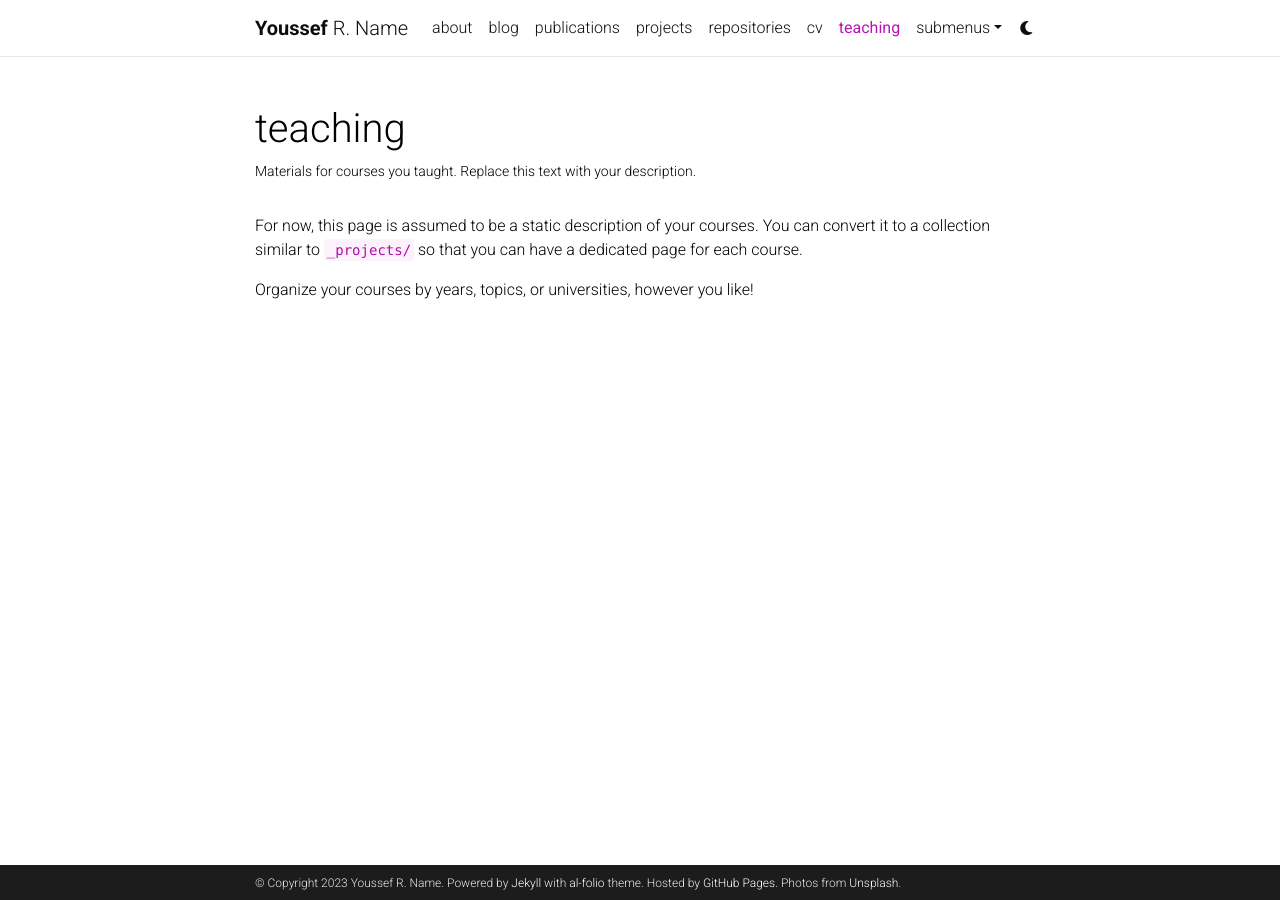
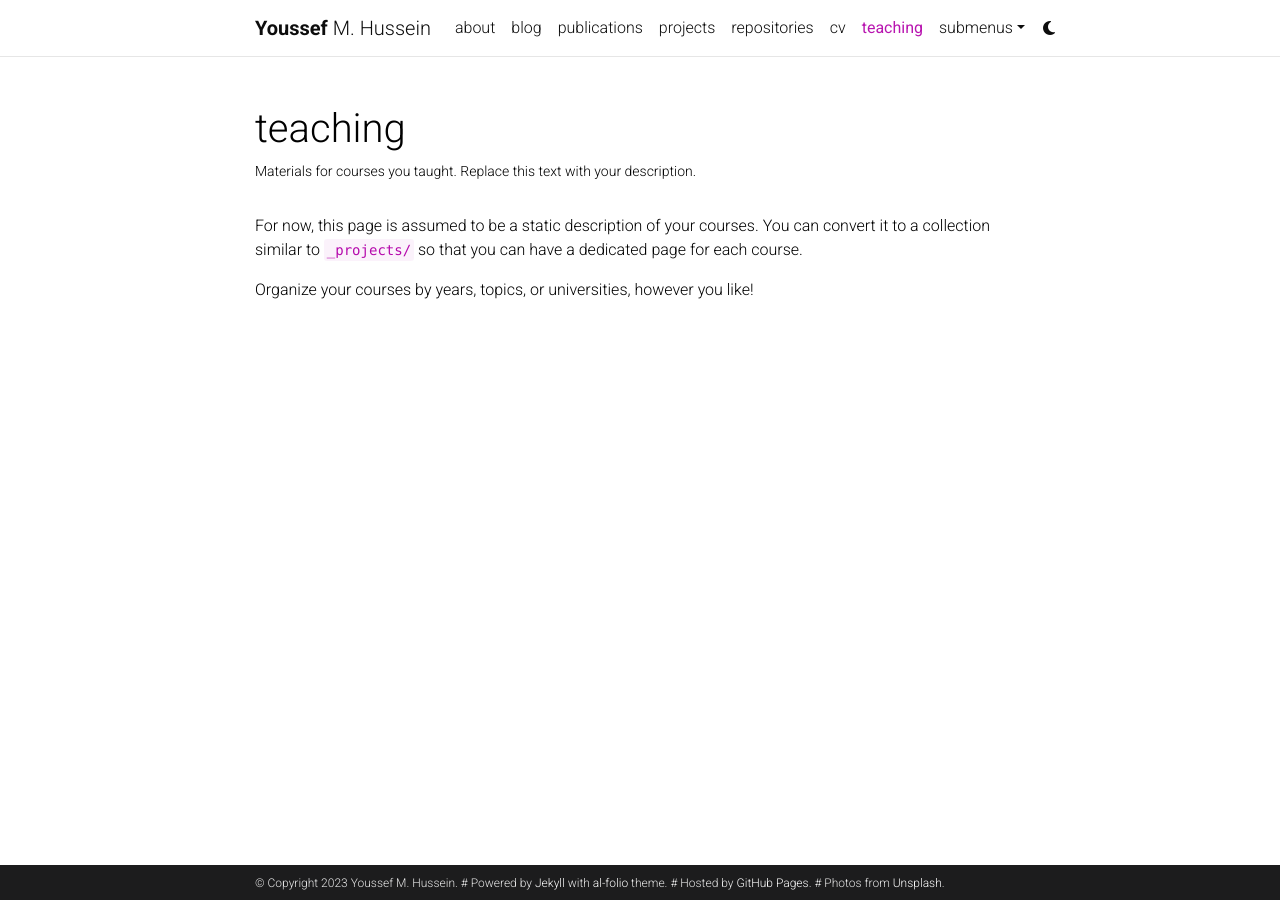
Before and after one commit to joHussien/joHussien.github.io, a Jekyll site: the page built from _pages/teaching.md, in a window 1280 px wide. Built offline with Jekyll 4.4.1, drawn with Linux system fonts in a browser that asks for light colours; comment, search, counter and statistics services are not loaded; a style sheet for code colours, icons or effects is not loaded; some of the changed lines change nothing that is shown.

Commit message:
Update _config.yml

```diff
--- a/_config.yml
+++ b/_config.yml
@@ -4,19 +4,19 @@
 
 title: blank # the website title (if blank, full name will be used instead)
 first_name: Youssef
-middle_name: R.
-last_name: Name
-email: you@example.com
+middle_name: M.
+last_name: Hussein
+email: husse408@umn.edu
 description: > # the ">" symbol means to ignore newlines until "footer_text:"
-  A simple, whitespace theme for academics. Based on [*folio](https://github.com/bogoli/-folio) design.
+  1st year Ph.D. student @Database Management Lab, University of Minnesota - Twin-Cities.
 footer_text: >
-  Powered by <a href="https://jekyllrb.com/" target="_blank">Jekyll</a> with <a href="https://github.com/alshedivat/al-folio">al-folio</a> theme.
-  Hosted by <a href="https://pages.github.com/" target="_blank">GitHub Pages</a>.
-  Photos from <a href="https://unsplash.com" target="_blank">Unsplash</a>.
-keywords: jekyll, jekyll-theme, academic-website, portfolio-website  # add your own keywords or leave empty
+  # Powered by <a href="https://jekyllrb.com/" target="_blank">Jekyll</a> with <a href="https://github.com/alshedivat/al-folio">al-folio</a> theme.
+  # Hosted by <a href="https://pages.github.com/" target="_blank">GitHub Pages</a>.
+  # Photos from <a href="https://unsplash.com" target="_blank">Unsplash</a>.
+# keywords: jekyll, jekyll-theme, academic-website, portfolio-website  # add your own keywords or leave empty
 
 lang: en # the language of your site (for example: en, fr, cn, ru, etc.)
-icon: ⚛️  # the emoji used as the favicon (alternatively, provide image name in /assets/img/)
+icon: 🍖  # the emoji used as the favicon (alternatively, provide image name in /assets/img/)
 
 url: https://joHussien.github.io # the base hostname & protocol for your site
 baseurl:  # the subpath of your site, e.g. /blog/
@@ -71,16 +71,16 @@
 # Social integration
 # -----------------------------------------------------------------------------
 
-github_username: # your GitHub user name
+github_username: joHussien # your GitHub user name
 gitlab_username: # your GitLab user name
-twitter_username: # your Twitter handle
+twitter_username: joHussien1 # your Twitter handle
 mastodon_username: # your mastodon instance+username in the format instance.tld/@username
-linkedin_username: # your LinkedIn user name
+linkedin_username: youssef-hussien # your LinkedIn user name
 telegram_username: # your Telegram user name
 scholar_userid: # your Google Scholar ID
 semanticscholar_id: # your Semantic Scholar ID
 whatsapp_number: # your WhatsApp number (full phone number in international format. Omit any zeroes, brackets, or dashes when adding the phone number in international format.)
-orcid_id: # your ORCID ID
+orcid_id: 0000-0003-4830-8787 # your ORCID ID
 medium_username: # your Medium username
 quora_username: # your Quora username
 publons_id: # your ID on Publons
@@ -107,7 +107,7 @@
 zotero_username: # your zotero username
 
 contact_note: >
-  You can even add a little note about which of these is the best way to reach you.
+  Best way to reach me is to drop me an email.
 
 # -----------------------------------------------------------------------------
 # Analytics and search engine verification
```
